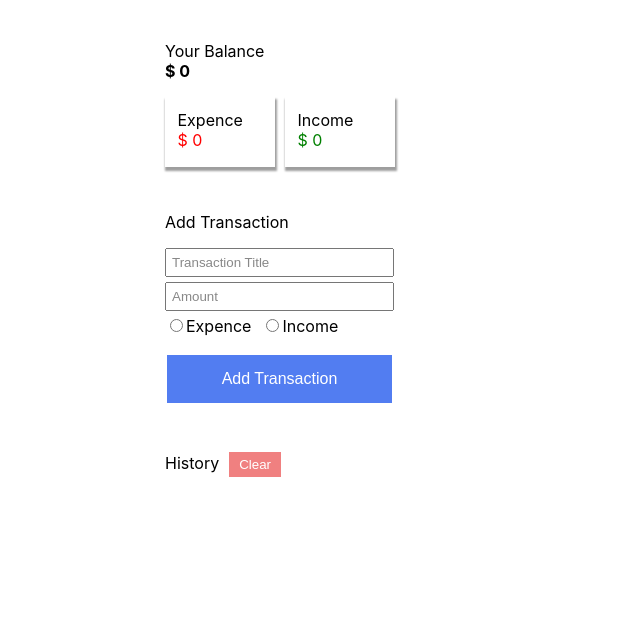
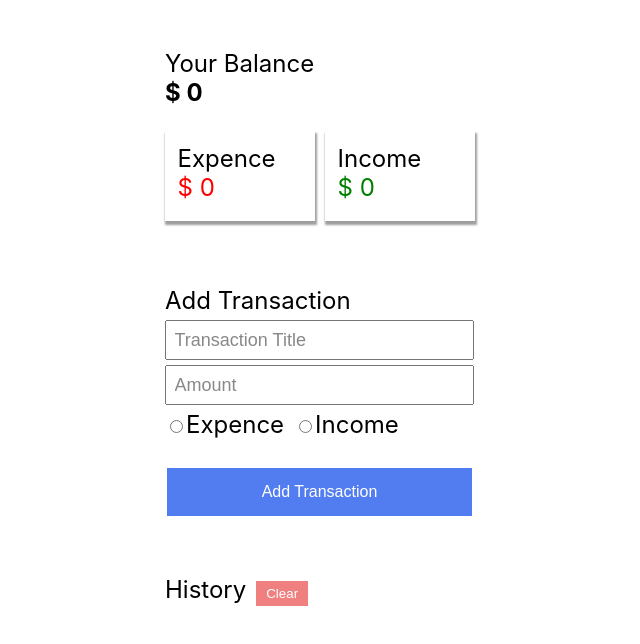
Before and after one commit to code-for-asia/ReactTransactionsChallenge, a React (Create React App) app: page / in a window 1280 px wide. Shown: the top 644 px of the page, without its empty margins (283-923 px from the left). Built offline with nearby package versions, Linux system fonts and the light colour scheme.

Commit message:
Improved element spacing

```diff
--- a/src/App.css
+++ b/src/App.css
@@ -2,6 +2,7 @@
   text-align: left;
   padding: 25px;
   padding-left: 35%;
+  font-size: x-large;
 }
 
 .App-logo {
@@ -11,30 +12,39 @@
 
 .box{
   display: inline-block;
-  width: 85px;
-  height: 45px;
+  width: 125px;
+  height: 65px;
   margin: 10px aut0;
   overflow: auto;
   box-shadow: 1px 3px 2px 1px #9E9E9E;
   padding: 12.5px;
   margin-right: 10px;
-  margin-bottom: 25px;
+  margin-bottom: 35px;
+}
+
+.add-label{
+  margin-bottom: 5px;
 }
 
 .input-box{
   color: #888;
   margin-bottom: 5px;
-  padding: 5px;
-  width: 215px;
+  margin-top: 0px;
+  padding: 7.5px;
+  width: 290px;
+  font-size: large;
 }
 
 .input-box-focus{
   color: #282c34;
   margin-bottom: 5px;
+  padding: 7.5px;
+  width: 290px;
+  font-size: large;
 }
 
 .radio{
-  margin-bottom: 15px;
+  margin-bottom: 25px;
 
 }
 
@@ -43,7 +53,7 @@
 }
 
 .form{
-  margin-bottom: 30px;
+  margin-bottom: 45px;
 }
 
 .history{
@@ -72,9 +82,9 @@
   text-decoration: none;
   display: inline-block;
   font-size: 16px;
-  margin: 4px 2px;
+  margin: 4px 2px -10px;
   cursor: pointer;
-  width: 225px;
+  width: 305px;
 }
 
 .clear-button{
--- a/src/App.js
+++ b/src/App.js
@@ -150,12 +150,13 @@ function App() {
             </div>
         </div>
 
-        <p>
+        {/* <p>
           Add Transaction
-        </p>
+        </p> */}
 
         <div className = "form">
           <div>
+            <p className = "add-label"> Add Transaction</p>
             <input ref = {titleRef} className = "input-box" type="text" name="title" defaultValue = "Transaction Title" onFocus = {handleFocusTitle} onBlur = {handleBlurTitle}/>
           </div>
 
```
